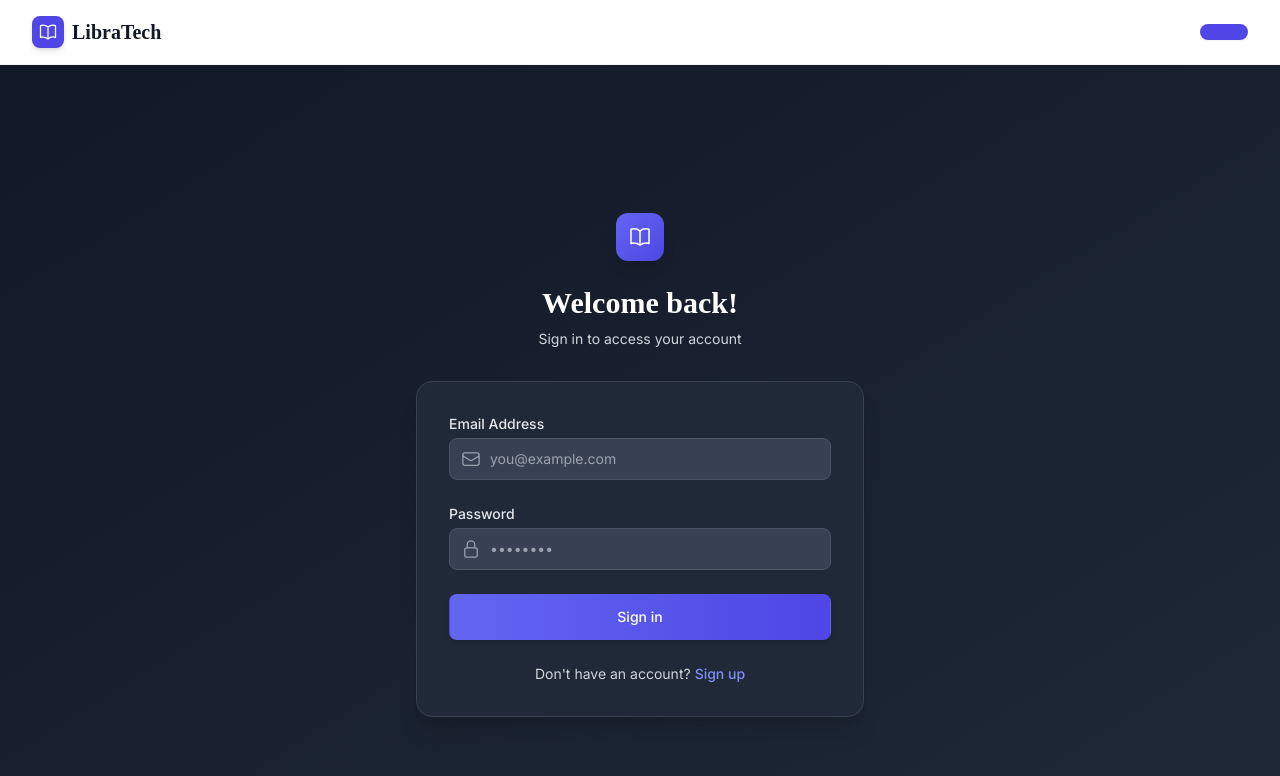
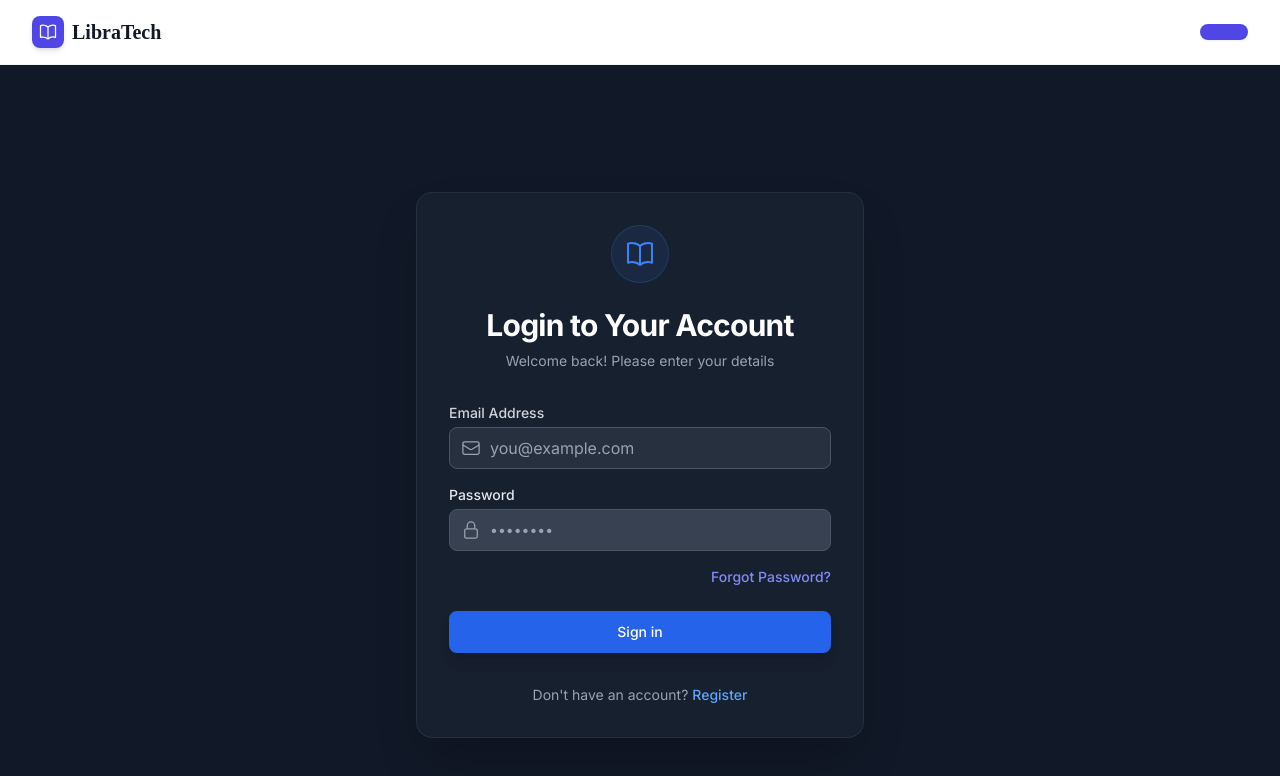
Before and after one commit to D4niel-Diaz/FULL-STACK-FRONTEND-, a Next.js app: page /auth in a window 1280 px wide. Shown: the top 776 px of the page. Built offline with nearby package versions, Linux system fonts and the light colour scheme.

Commit message:
Update page.tsx

```diff
--- a/app/auth/page.tsx
+++ b/app/auth/page.tsx
@@ -2,30 +2,31 @@
 
 import React, { useEffect, useState } from 'react';
 import { useAppContext } from '@/context/AppProvider';
-import { useRouter, useSearchParams } from 'next/navigation';
+import { useRouter } from 'next/navigation';
 import toast from 'react-hot-toast';
-import { BookOpenIcon, UserCircleIcon, LockClosedIcon, EnvelopeIcon } from '@heroicons/react/24/outline';
+import { BookOpenIcon, EnvelopeIcon, LockClosedIcon, UserIcon } from '@heroicons/react/24/outline';
+import Loader from '@/components/loader';
 
 interface FormData {
-  name?: string;
+  name: string;
   email: string;
   password: string;
-  password_confirmation?: string;
+  password_confirmation: string;
+  role: string;
 }
 
 const AuthPage = () => {
-  const searchParams = useSearchParams();
-  const mode = searchParams.get('mode') === 'register' ? 'register' : 'login';
-  const isLogin = mode === 'login';
-
+  const [isLogin, setIsLogin] = useState<boolean>(true);
   const [formData, setFormData] = useState<FormData>({
-    name: '',
-    email: '',
-    password: '',
-    password_confirmation: '',
+    name: "",
+    email: "",
+    password: "",
+    password_confirmation: "",
+    role: "user"
   });
   const [isSubmitting, setIsSubmitting] = useState(false);
   const [hasRedirected, setHasRedirected] = useState(false);
+  const [error, setError] = useState<string | null>(null);
   const router = useRouter();
   const { login, register, authToken, isLoading, user } = useAppContext();
 
@@ -40,96 +41,116 @@ const AuthPage = () => {
     }
   }, [authToken, isLoading, user?.role, hasRedirected, router]);
 
-  const handleInputChange = (event: React.ChangeEvent<HTMLInputElement>) => {
+  const handleInputChange = (event: React.ChangeEvent<HTMLInputElement | HTMLSelectElement>) => {
     setFormData({
       ...formData,
-      [event.target.name]: event.target.value,
+      [event.target.name]: event.target.value
     });
   };
 
   const handleSubmit = async (event: React.FormEvent<HTMLFormElement>) => {
     event.preventDefault();
     setIsSubmitting(true);
+    setError(null);
 
     try {
       if (isLogin) {
         await login(formData.email, formData.password);
-        toast.success('Logged in successfully!');
+        toast.success("Logged in successfully!");
       } else {
         if (formData.password !== formData.password_confirmation) {
-          toast.error("Passwords don't match!");
-          setIsSubmitting(false);
-          return;
+          throw new Error("Passwords don't match!");
         }
         await register(
-          formData.name!,
+          formData.name,
           formData.email,
           formData.password,
-          formData.password_confirmation!
+          formData.password_confirmation,
+          formData.role
         );
-        toast.success('Registered successfully! Please login.');
-        router.push('/auth?mode=login');
+        toast.success("Registered successfully! Please login.");
+        setIsLogin(true);
       }
-    } catch (error: any) {
-      console.error('Authentication error:', error);
-      toast.error(error?.response?.data?.message || 'Authentication failed');
+    } catch (error) {
+      const axiosError = error as Error;
+      console.error("Authentication error:", axiosError);
+      setError(axiosError.message || "Authentication failed");
+      toast.error(axiosError.message || "Authentication failed");
     } finally {
       setIsSubmitting(false);
     }
   };
 
   if (isLoading || authToken) {
-    return (
-      <div className="min-h-screen flex items-center justify-center bg-gradient-to-br from-gray-900 to-gray-800">
-        <div className="animate-spin rounded-full h-12 w-12 border-t-2 border-b-2 border-indigo-400"></div>
-      </div>
-    );
+    return <Loader />;
   }
 
   return (
-    <div className="min-h-screen flex items-center justify-center bg-gradient-to-br from-gray-900 to-gray-800 py-12 px-4 sm:px-6 lg:px-8">
-      <div className="max-w-md w-full space-y-8">
-        <div className="text-center">
-          <div className="mx-auto h-12 w-12 bg-gradient-to-br from-indigo-500 to-indigo-600 rounded-xl flex items-center justify-center shadow-lg">
-            <BookOpenIcon className="h-6 w-6 text-white" />
+    <div className="min-h-screen flex items-center justify-center bg-gray-900 py-12 px-4 sm:px-6 lg:px-8">
+      <div className="max-w-md w-full space-y-8 bg-gray-800/50 backdrop-blur-sm p-8 rounded-2xl shadow-2xl border border-gray-700/50">
+        <div>
+          <div className="flex justify-center">
+            <div className="p-3 rounded-full bg-blue-500/10 border border-blue-500/20">
+              <BookOpenIcon className="h-8 w-8 text-blue-500" />
             </div>
-          <h2 className="mt-6 text-3xl font-extrabold text-white font-['Montserrat']">
-            {isLogin ? 'Welcome back!' : 'Create your account'}
+          </div>
+          <h2 className="mt-6 text-center text-3xl font-bold text-white tracking-tight">
+            {isLogin ? "Login to Your Account" : "Create an Account"}
           </h2>
-          <p className="mt-2 text-sm text-gray-300">
-            {isLogin ? 'Sign in to access your account' : 'Join our library community'}
+          <p className="mt-2 text-center text-sm text-gray-400">
+            {isLogin ? "Welcome back! Please enter your details" : "Join us and start your journey"}
           </p>
         </div>
 
-        <div className="bg-gray-800 p-8 rounded-2xl shadow-xl border border-gray-700">
-          <form className="space-y-6" onSubmit={handleSubmit}>
+        <form className="mt-8 space-y-6" onSubmit={handleSubmit}>
+          <div className="space-y-4">
             {!isLogin && (
+              <>
                 <div>
-                <label htmlFor="name" className="block text-sm font-medium text-gray-200 mb-1">
-                  Full Name
-                </label>
+                  <label htmlFor="name" className="block text-sm font-medium text-gray-300 mb-1">Full Name</label>
                   <div className="relative">
                     <div className="absolute inset-y-0 left-0 pl-3 flex items-center pointer-events-none">
-                    <UserCircleIcon className="h-5 w-5 text-gray-400" />
+                      <UserIcon className="h-5 w-5 text-gray-400" />
                     </div>
                     <input
                       id="name"
                       name="name"
                       type="text"
                       required
-                    className="appearance-none block w-full pl-10 pr-3 py-2.5 bg-gray-700 border border-gray-600 rounded-lg placeholder-gray-400 text-white focus:outline-none focus:ring-2 focus:ring-indigo-500 focus:border-indigo-500 sm:text-sm transition-colors duration-200"
+                      className="appearance-none block w-full pl-10 pr-3 py-2 border border-gray-600 rounded-lg bg-gray-700/50 placeholder-gray-400 text-white focus:outline-none focus:ring-2 focus:ring-blue-500 focus:border-transparent transition-colors duration-200"
                       placeholder="John Doe"
                       value={formData.name}
                       onChange={handleInputChange}
                     />
                   </div>
                 </div>
+
+                <div>
+                  <label htmlFor="role" className="block text-sm font-medium text-gray-300 mb-1">Account Type</label>
+                  <div className="relative">
+                    <select
+                      id="role"
+                      name="role"
+                      required
+                      className="appearance-none block w-full pl-3 pr-10 py-2 border border-gray-600 rounded-lg bg-gray-700/50 text-white focus:outline-none focus:ring-2 focus:ring-blue-500 focus:border-transparent transition-colors duration-200"
+                      value={formData.role}
+                      onChange={handleInputChange}
+                    >
+                      <option value="user">Library Member</option>
+                      <option value="admin">Library Staff</option>
+                    </select>
+                    <div className="absolute inset-y-0 right-0 flex items-center pr-3 pointer-events-none">
+                      <svg className="h-5 w-5 text-gray-400" xmlns="http://www.w3.org/2000/svg" viewBox="0 0 20 20" fill="currentColor">
+                        <path fillRule="evenodd" d="M5.293 7.293a1 1 0 011.414 0L10 10.586l3.293-3.293a1 1 0 111.414 1.414l-4 4a1 1 0 01-1.414 0l-4-4a1 1 0 010-1.414z" clipRule="evenodd" />
+                      </svg>
+                    </div>
+                  </div>
+                </div>
+              </>
             )}
 
             <div>
-              <label htmlFor="email" className="block text-sm font-medium text-gray-200 mb-1">
-                Email Address
-              </label>
+              <label htmlFor="email" className="block text-sm font-medium text-gray-300 mb-1">Email Address</label>
               <div className="relative">
                 <div className="absolute inset-y-0 left-0 pl-3 flex items-center pointer-events-none">
                   <EnvelopeIcon className="h-5 w-5 text-gray-400" />
@@ -139,7 +160,7 @@ const AuthPage = () => {
                   name="email"
                   type="email"
                   required
-                  className="appearance-none block w-full pl-10 pr-3 py-2.5 bg-gray-700 border border-gray-600 rounded-lg placeholder-gray-400 text-white focus:outline-none focus:ring-2 focus:ring-indigo-500 focus:border-indigo-500 sm:text-sm transition-colors duration-200"
+                  className="appearance-none block w-full pl-10 pr-3 py-2 border border-gray-600 rounded-lg bg-gray-700/50 placeholder-gray-400 text-white focus:outline-none focus:ring-2 focus:ring-blue-500 focus:border-transparent transition-colors duration-200"
                   placeholder="you@example.com"
                   value={formData.email}
                   onChange={handleInputChange}
@@ -171,9 +192,7 @@ const AuthPage = () => {
 
             {!isLogin && (
               <div>
-                <label htmlFor="password_confirmation" className="block text-sm font-medium text-gray-200 mb-1">
-                  Confirm Password
-                </label>
+                <label htmlFor="password_confirmation" className="block text-sm font-medium text-gray-300 mb-1">Confirm Password</label>
                 <div className="relative">
                   <div className="absolute inset-y-0 left-0 pl-3 flex items-center pointer-events-none">
                     <LockClosedIcon className="h-5 w-5 text-gray-400" />
@@ -184,7 +203,7 @@ const AuthPage = () => {
                     type="password"
                     required
                     minLength={8}
-                    className="appearance-none block w-full pl-10 pr-3 py-2.5 bg-gray-700 border border-gray-600 rounded-lg placeholder-gray-400 text-white focus:outline-none focus:ring-2 focus:ring-indigo-500 focus:border-indigo-500 sm:text-sm transition-colors duration-200"
+                    className="appearance-none block w-full pl-10 pr-3 py-2 border border-gray-600 rounded-lg bg-gray-700/50 placeholder-gray-400 text-white focus:outline-none focus:ring-2 focus:ring-blue-500 focus:border-transparent transition-colors duration-200"
                     placeholder="••••••••"
                     value={formData.password_confirmation}
                     onChange={handleInputChange}
@@ -193,35 +212,45 @@ const AuthPage = () => {
               </div>
             )}
 
+            {isLogin && (
+              <div className="flex items-center justify-end">
+                <button
+                  type="button"
+                  onClick={() => router.push('/auth/forgot-password')}
+                  className="text-sm font-medium text-indigo-400 hover:text-indigo-300 transition-colors duration-200"
+                >
+                  Forgot Password?
+                </button>
+              </div>
+            )}
+          </div>
+
           <div>
             <button
               type="submit"
               disabled={isSubmitting}
-                className="group relative w-full flex justify-center py-3 px-4 border border-transparent text-sm font-medium rounded-lg text-white bg-gradient-to-r from-indigo-500 to-indigo-600 hover:from-indigo-600 hover:to-indigo-700 focus:outline-none focus:ring-2 focus:ring-offset-2 focus:ring-indigo-500 disabled:opacity-50 disabled:cursor-not-allowed transition-all duration-200 shadow-md hover:shadow-lg"
+              className="group relative w-full flex justify-center py-2.5 px-4 border border-transparent text-sm font-medium rounded-lg text-white bg-blue-600 hover:bg-blue-700 focus:outline-none focus:ring-2 focus:ring-offset-2 focus:ring-blue-500 disabled:opacity-50 disabled:cursor-not-allowed transition-all duration-200 shadow-lg hover:shadow-blue-500/20"
             >
               {isSubmitting ? (
                 <div className="w-5 h-5 border-t-2 border-b-2 border-white rounded-full animate-spin"></div>
               ) : (
-                  isLogin ? 'Sign in' : 'Create Account'
+                isLogin ? "Sign in" : "Create Account"
               )}
             </button>
           </div>
         </form>
 
-          <div className="mt-6 text-center">
-            <p className="text-sm text-gray-300">
-              {isLogin ? "Don't have an account?" : 'Already have an account?'}
+        <div className="text-center">
+          <p className="text-sm text-gray-400">
+            {isLogin ? "Don't have an account?" : "Already have an account?"}
             <button
-                onClick={() =>
-                  router.push(`/auth?mode=${isLogin ? 'register' : 'login'}`)
-                }
+              onClick={() => setIsLogin(!isLogin)}
               disabled={isSubmitting}
-                className="ml-1 font-medium text-indigo-400 hover:text-indigo-300 focus:outline-none focus:underline transition-colors duration-200"
+              className="ml-1 font-medium text-blue-400 hover:text-blue-300 focus:outline-none focus:underline transition-colors duration-200"
             >
-                {isLogin ? 'Sign up' : 'Sign in'}
+              {isLogin ? "Register" : "Login"}
             </button>
           </p>
-          </div>
         </div>
       </div>
     </div>
```
Lines whose indentation alone changed are shown as unchanged.
